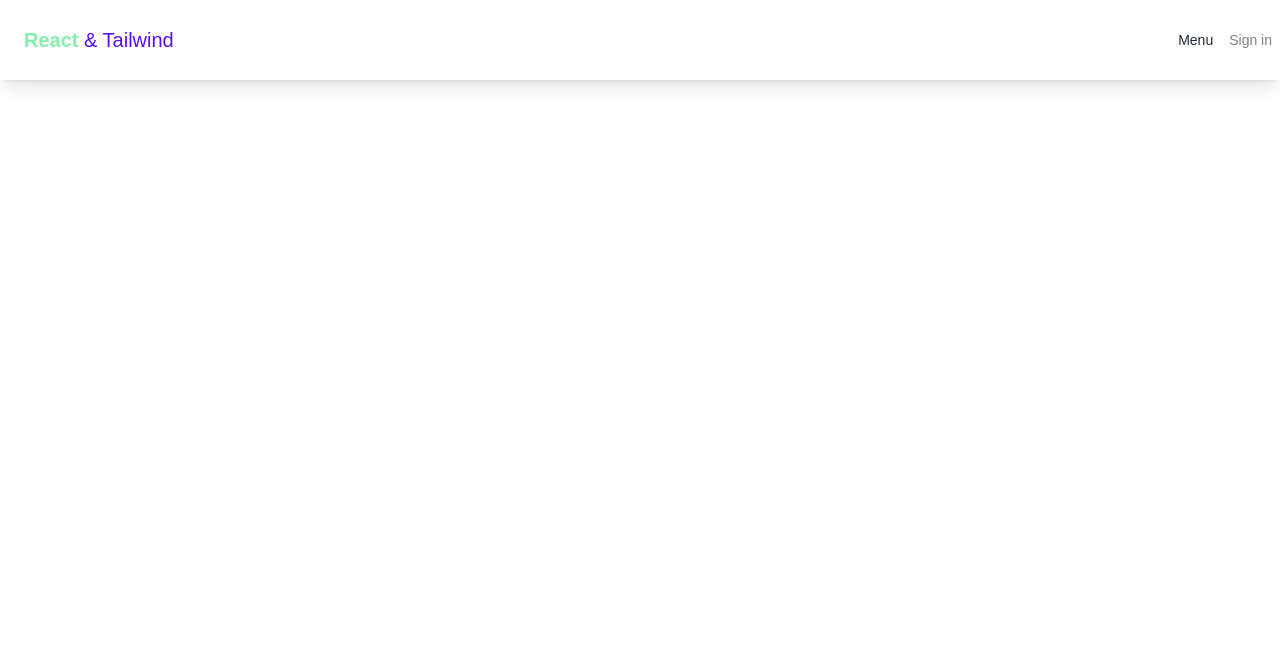
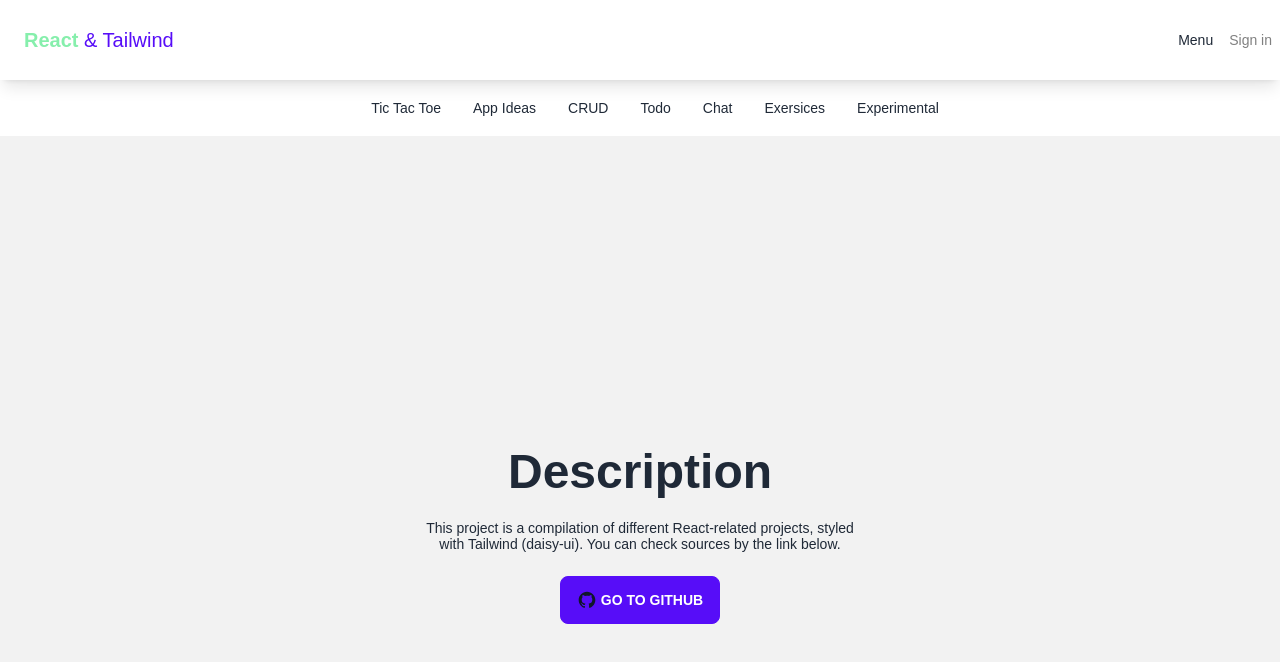
Before and after one commit to alexstulov/react-n-tailwind, a React (Create React App) app: page / in a window 1280 px wide. Shown: the top 662 px of the page. Built offline with nearby package versions, Linux system fonts and the light colour scheme; no server answers; what bad-words would draw is missing.

Commit message:
Add Home page with descr and navigation

```diff
--- a/src/App.tsx
+++ b/src/App.tsx
@@ -13,6 +13,7 @@
 import AppIdeas from "./modules/app-ideas"
 import CRUD from "./modules/crud"
 import Experimental from "./modules/experimental"
+import Home from "./components/Home"
 
 
 const App = () => {
@@ -21,6 +22,7 @@
       <Router>
         <NavigationBar />
         <Routes>
+          <Route path="/" element={<Home />} />
           <Route path="chat-auth" element={<Login />} />
           <Route path="register" element={<Register />} />
           <Route path="reset" element={<Reset />} />
--- /dev/null
+++ b/src/components/Home.tsx
@@ -0,0 +1,29 @@
+import React from "react"
+import { Links } from "./NavigationBar"
+
+const Home = () => {
+  return <>
+
+    <div className="p-2">
+      <ul className="menu menu-horizontal bg-base-100">
+        <Links />
+      </ul>
+    </div>
+    <div className="hero min-h-screen bg-base-200">
+      <div className="hero-content text-center">
+        <div className="max-w-md">
+          <h1 className="text-5xl font-bold">Description</h1>
+          <p className="py-6">This project is a compilation of different React-related projects, styled with Tailwind (daisy-ui). You can check sources by the link below.</p>
+          <a className="btn btn-primary" target="_blank" href="https://github.com/alexstulov/react-n-tailwind" rel="noreferrer">
+            <svg viewBox="0 0 24 24" aria-hidden="true" className="h-6 w-6 pr-1 fill-slate-900">
+              <path fillRule="evenodd" clipRule="evenodd" d="M12 2C6.477 2 2 6.463 2 11.97c0 4.404 2.865 8.14 6.839 9.458.5.092.682-.216.682-.48 0-.236-.008-.864-.013-1.695-2.782.602-3.369-1.337-3.369-1.337-.454-1.151-1.11-1.458-1.11-1.458-.908-.618.069-.606.069-.606 1.003.07 1.531 1.027 1.531 1.027.892 1.524 2.341 1.084 2.91.828.092-.643.35-1.083.636-1.332-2.22-.251-4.555-1.107-4.555-4.927 0-1.088.39-1.979 1.029-2.675-.103-.252-.446-1.266.098-2.638 0 0 .84-.268 2.75 1.022A9.607 9.607 0 0 1 12 6.82c.85.004 1.705.114 2.504.336 1.909-1.29 2.747-1.022 2.747-1.022.546 1.372.202 2.386.1 2.638.64.696 1.028 1.587 1.028 2.675 0 3.83-2.339 4.673-4.566 4.92.359.307.678.915.678 1.846 0 1.332-.012 2.407-.012 2.734 0 .267.18.577.688.48 3.97-1.32 6.833-5.054 6.833-9.458C22 6.463 17.522 2 12 2Z"></path>
+            </svg>
+            <span>Go to github</span>
+          </a>
+        </div>
+      </div>
+    </div>
+  </>
+}
+
+export default Home
--- a/src/components/NavigationBar.tsx
+++ b/src/components/NavigationBar.tsx
@@ -3,6 +3,14 @@
 import { useAuthState } from "react-firebase-hooks/auth"
 import { Link, useNavigate } from "react-router-dom"
 import { auth, logout } from "../firebase"
+
+export const Links = () => <><li><Link to='/tic-tac-toe'>Tic Tac Toe</Link></li>
+  <li><Link to='/app-ideas'>App Ideas</Link></li>
+  <li><Link to='/crud'>CRUD</Link></li>
+  <li><Link to='/todo'>Todo</Link></li>
+  <li><Link to='/chat-auth'>Chat</Link></li>
+  <li><Link to='/exercises'>Exersices</Link></li>
+  <li><Link to='/experimental'>Experimental</Link></li></>
 
 const NavigationBar = () => {
   const [user, loading] = useAuthState(auth)
@@ -28,13 +36,7 @@
           <li>
             <span>Menu</span>
             <ul className="bg-base-100 p-0">
-              <li><Link to='/tic-tac-toe'>Tic Tac Toe</Link></li>
-              <li><Link to='/app-ideas'>App Ideas</Link></li>
-              <li><Link to='/crud'>CRUD</Link></li>
-              <li><Link to='/todo'>Todo</Link></li>
-              <li><Link to='/chat-auth'>Chat</Link></li>
-              <li><Link to='/exercises'>Exersices</Link></li>
-              <li><Link to='/experimental'>Experimental</Link></li>
+              <Links />
             </ul>
           </li>
         </ul>
--- a/src/modules/experimental/SomeComponent.tsx
+++ b/src/modules/experimental/SomeComponent.tsx
@@ -1,7 +1,7 @@
 import React from "react"
 
 export class SomeComponent extends React.Component {
-  constructor(props: any) {
+  constructor(props: object) {
     super(props)
     this.state = () => ({arr: [0,1,2]})
   }
```
